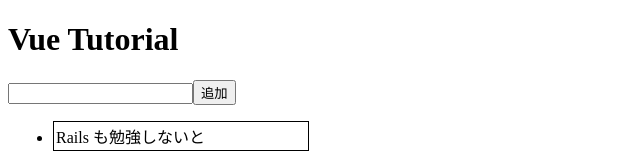
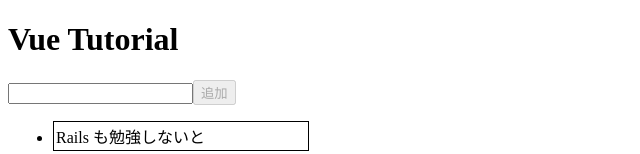
Before and after one commit to Kotahiyo/training_vue, a Vue app: page / in a window 1280 px wide. Shown: the top 154 px of the page, without its empty margins (0-640 px from the left). Built offline with nearby package versions, Linux system fonts and the light colour scheme.

Commit message:
入力されていないと押下できないようにボタンを設定

```diff
--- a/src/App.vue
+++ b/src/App.vue
@@ -2,7 +2,7 @@
   <div>
     <h1>Vue Tutorial</h1>
     <input type="text" v-model="message">
-    <button @click="addTodo()">追加</button>
+    <button :disabled="isDisabled" @click="addTodo()">追加</button>
     <br>
     {{ message }}
 
@@ -29,6 +29,11 @@
       ],
     }
   },
+  computed: {
+    isDisabled() {
+      return this.message.length === 0;
+    }
+  },
   methods: {
     addTodo: function () {
       const newTodo = {
```
